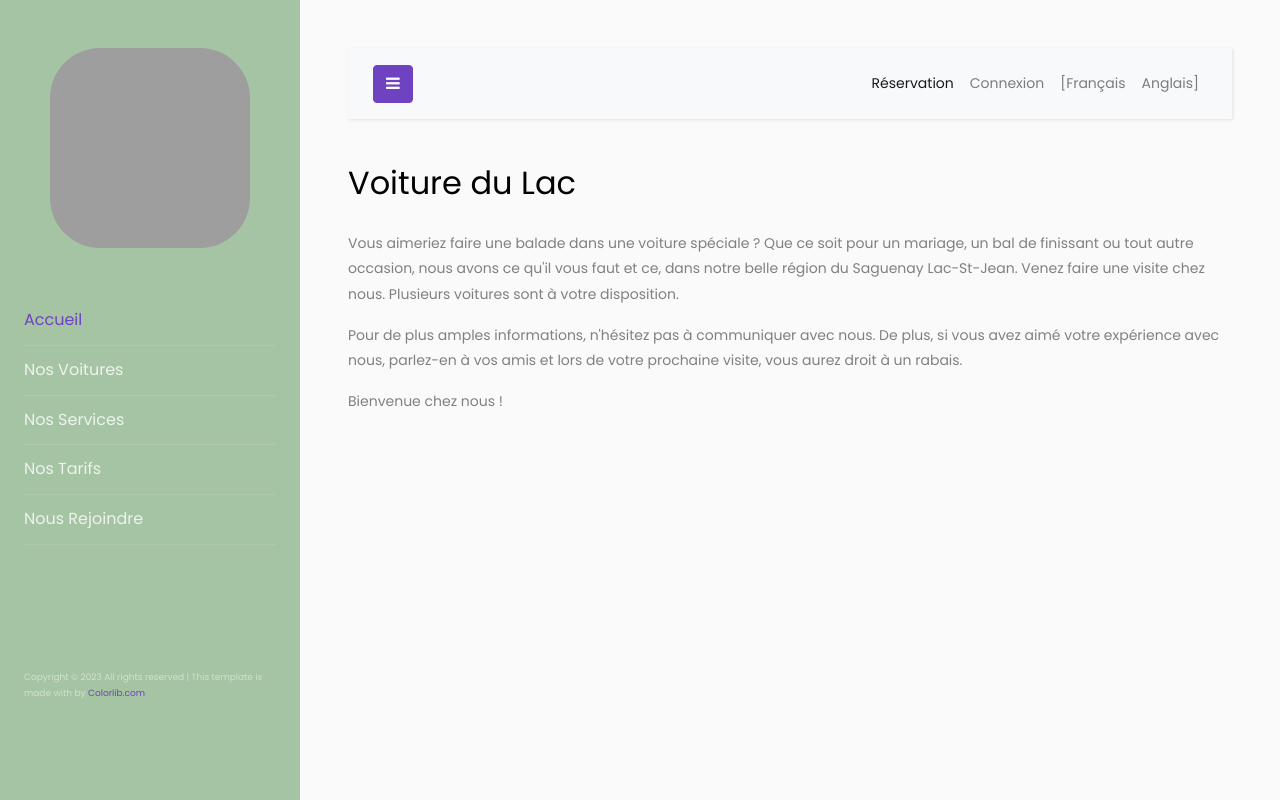
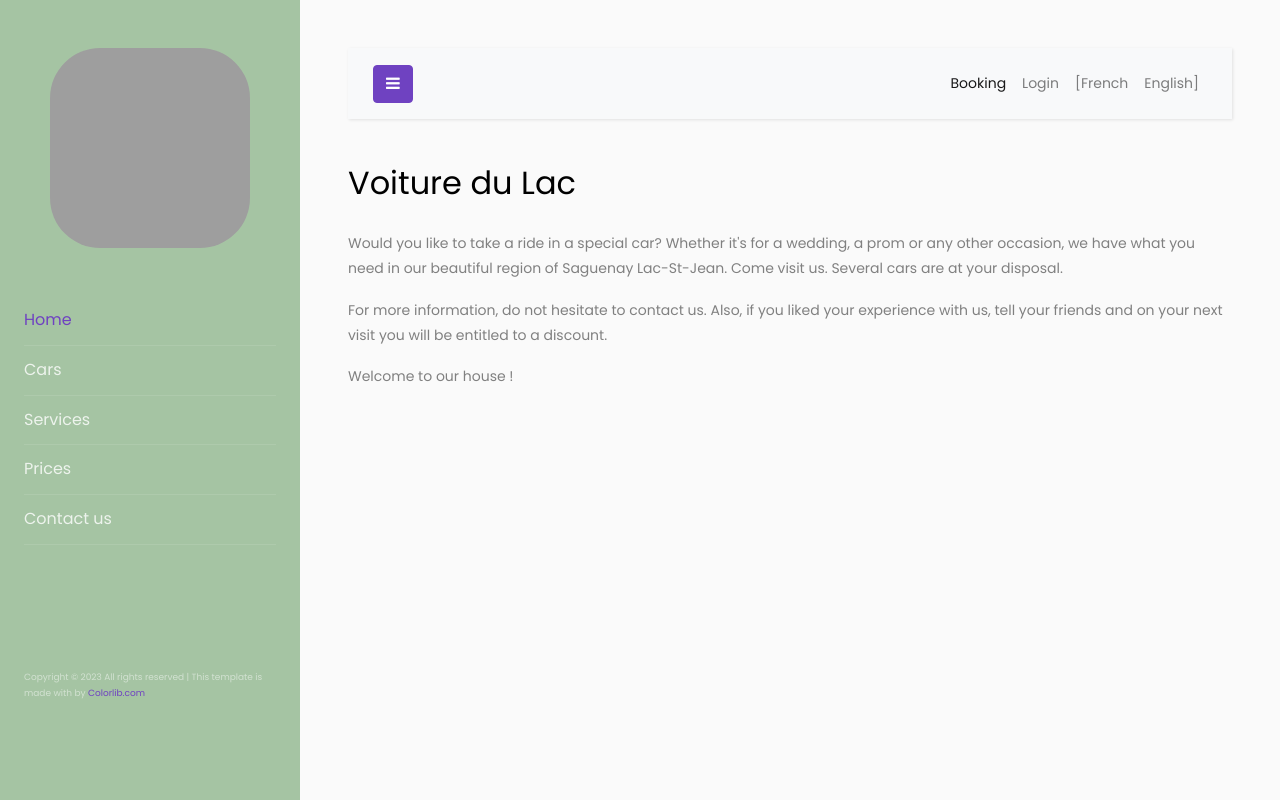
Before and after one commit to MaxenceGuiGuiCollege/VoitureDuLac, a PHP site: page /index.php in a window 1280 px wide. Run offline with PHP 8.4, Linux system fonts and the light colour scheme; data that the repository does not hold is empty; grey boxes are pictures that could not be loaded.

Commit message:
Part two, update the internationalization of index page.

```diff
--- a/inclus/entete.inc.php
+++ b/inclus/entete.inc.php
@@ -20,11 +20,11 @@
       <div class="p-4 pt-5">
         <a href="#" class="img logo rounded-circle mb-5" style="background-image: url(images/logo.jpg);"></a>
         <ul class="list-unstyled components mb-5">
-          <li class="active"><a href="index.php">Accueil</a></li>
-          <li><a href="voitures.php">Nos Voitures</a></li>
-          <li><a href="services.php">Nos Services</a></li>
-          <li><a href="tarifs.php">Nos Tarifs</a></li>
-          <li><a href="rejoindre.php">Nous Rejoindre</a></li>
+          <li class="active"><a href="index.php"><?php echo $json['header_home'] ?></a></li>
+          <li><a href="voitures.php"><?php echo $json['header_cars'] ?></a></li>
+          <li><a href="services.php"><?php echo $json['header_services'] ?></a></li>
+          <li><a href="tarifs.php"><?php echo $json['header_prices'] ?></a></li>
+          <li><a href="rejoindre.php"><?php echo $json['header_contact'] ?></a></li>
         </ul>
         <br><br><br>
         <div class="footer">
@@ -56,12 +56,11 @@
           <div class="collapse navbar-collapse" id="navbarSupportedContent">
             <ul class="nav navbar-nav ml-auto">
               <li class="nav-item active"><a class="nav-link" href="reservation.php">
-                  <!-- <?php echo $data['menuReservation'] ?> -->
-                  Réservation
+                  <?php echo $json['header_book'] ?>
                 </a></li>
-              <li class="nav-item"><a class="nav-link" href="connexion.php">Connexion</a></li>
-              <li class="nav-item"><a class="nav-link" href="#">[Français</a></li>
-              <li class="nav-item"><a class="nav-link" href="#">Anglais]</a></li>
+              <li class="nav-item"><a class="nav-link" href="connexion.php"><?php echo $json['header_login'] ?></a></li>
+              <li class="nav-item"><a class="nav-link" href="?lang=fr"><?php echo $json['header_fr_btn'] ?></a></li>
+              <li class="nav-item"><a class="nav-link" href="?lang=en"><?php echo $json['header_en_btn'] ?></a></li>
             </ul>
           </div>
         </div>
--- a/index.php
+++ b/index.php
@@ -1,6 +1,9 @@
 <?php
 session_start();
+setcookie('lang', 'fr', time()+365*24*60*60);
 include("librairies/fonctions.lib.php");
+//$json = obtenirJson($_COOKIE["lang"]);
+$json = obtenirJson("en");
 //VERIFICATION CONNEXION
 if(isset($_SESSION['isConnected'])){
   if($_SESSION['isConnected'])
@@ -13,13 +16,10 @@ else{
 }
 ?>
 <!-- INDEX -->
-<h2 class="mb-4">Voiture du Lac</h2>
-<p>Vous aimeriez faire une balade dans une voiture spéciale ? Que ce soit pour un mariage, un bal de finissant ou
-  tout autre occasion, nous avons ce qu'il vous faut et ce, dans notre belle région du Saguenay Lac-St-Jean. Venez
-  faire une visite chez nous. Plusieurs voitures sont à votre disposition.</p>
-<p>Pour de plus amples informations, n'hésitez pas à communiquer avec nous. De plus, si vous avez aimé votre
-  expérience avec nous, parlez-en à vos amis et lors de votre prochaine visite, vous aurez droit à un rabais.</p>
-<p>Bienvenue chez nous !</p>
+<h2 class="mb-4"><?php echo $json['index_title'] ?></h2>
+<p><?php echo $json['index_text_1'] ?></p>
+<p><?php echo $json['index_text_2'] ?></p>
+<p><?php echo $json['index_text_3'] ?></p>
 <?php
 include("inclus/piedPage.inc.php");
 ?>
--- /dev/null
+++ b/lang/en.json
@@ -0,0 +1,17 @@
+{
+  "header_home":"Home",
+  "header_cars":"Cars",
+  "header_services":"Services",
+  "header_prices":"Prices",
+  "header_contact":"Contact us",
+
+  "header_book":"Booking",
+  "header_login":"Login",
+  "header_fr_btn":"[French",
+  "header_en_btn":"English]",
+
+  "index_title":"Voiture du Lac",
+  "index_text_1":"Would you like to take a ride in a special car? Whether it's for a wedding, a prom or any other occasion, we have what you need in our beautiful region of Saguenay Lac-St-Jean. Come visit us. Several cars are at your disposal.",
+  "index_text_2":"For more information, do not hesitate to contact us. Also, if you liked your experience with us, tell your friends and on your next visit you will be entitled to a discount.",
+  "index_text_3":"Welcome to our house !"
+}
--- a/librairies/fonctions.lib.php
+++ b/librairies/fonctions.lib.php
@@ -89,4 +89,10 @@ function AfficherRadioVoitures($bd, $selection){
 
     $resultatVoitures->closeCursor( );
 }
+// Fonction qui permet d'obtenir le json.
+function obtenirJson($lang){
+    $contenu_json = file_get_contents('lang/'.$lang.'.json');
+
+    return json_decode($contenu_json, true);
+}
 ?>
```
Also changed, not shown: lang/fr.json (added, +17 -0 lines).
